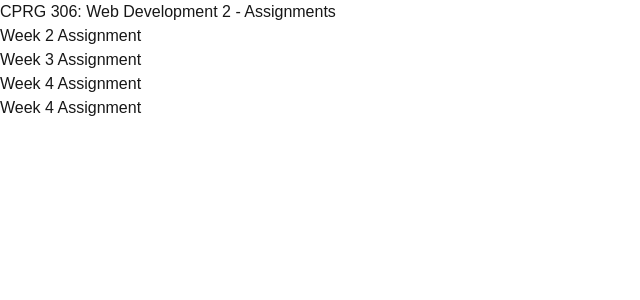
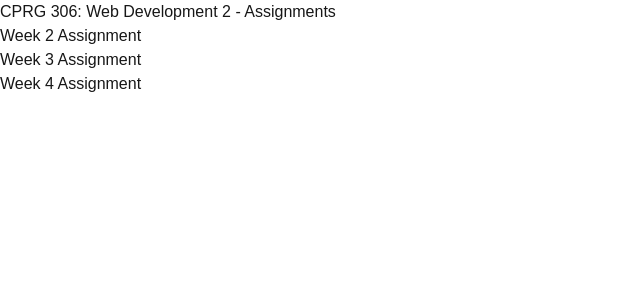
Before and after one commit to MatthewBelsha/cprg306-assignments, a Next.js app: page / in a window 1280 px wide. Shown: the top 300 px of the page, without its empty margins (0-640 px from the left). Built offline with nearby package versions, Linux system fonts and the light colour scheme.

Commit message:
Update page.js

```diff
--- a/app/page.js
+++ b/app/page.js
@@ -14,11 +14,6 @@ export default function Home() {
           <li>
             <Link href="./week-4">Week 4 Assignment</Link>
           </li>
-          <li>
-            <Link href="./week-4" target="_blank" rel="noopener noreferrer">
-              Week 4 Assignment
-            </Link>
-          </li>
         </ul>
       </div>
     </main>
```
